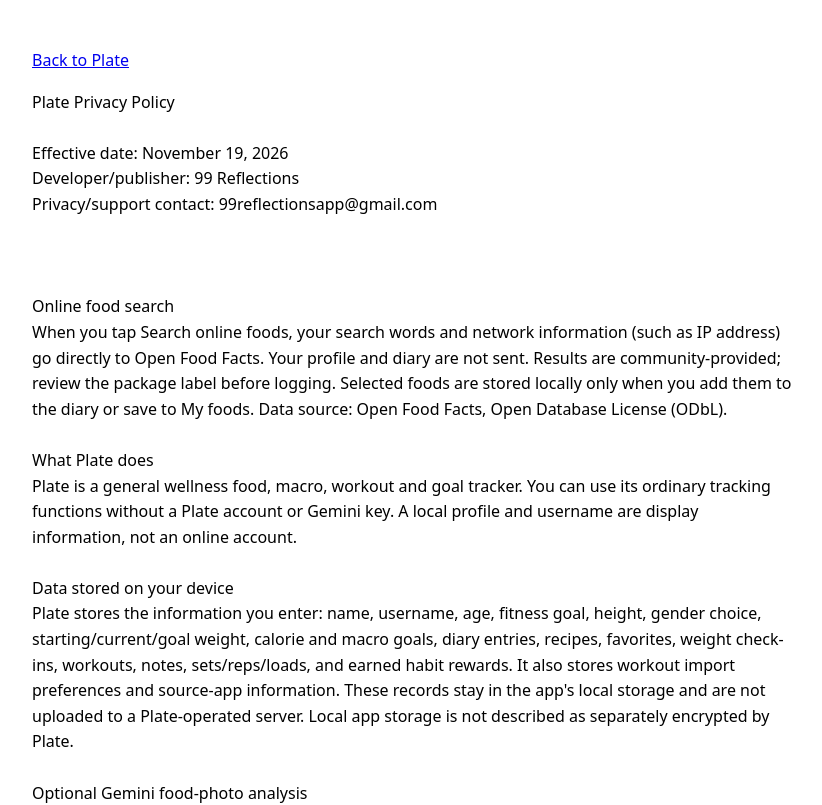
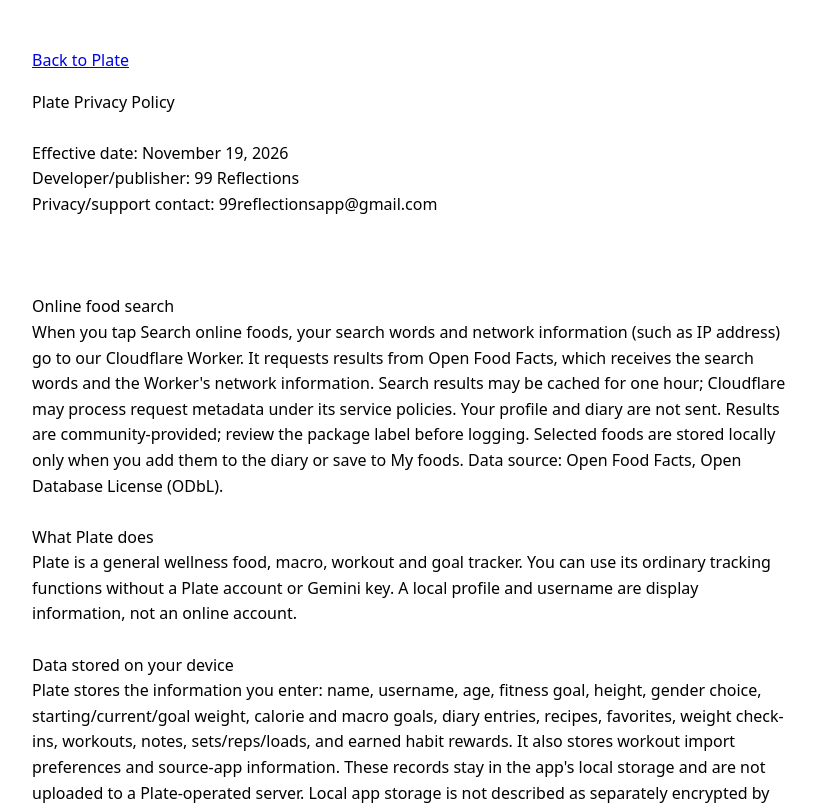
Before and after one commit to nahidbari12/Plate, a plain HTML site: page privacy.html in a window 1280 px wide. Shown: the top 805 px of the page, without its empty margins (228-1050 px from the left). Drawn offline with Linux system fonts and the light colour scheme.

Commit message:
Connect online food search through Plate Cloudflare Worker

```diff
--- a/privacy.html
+++ b/privacy.html
@@ -7,7 +7,7 @@ Privacy/support contact: 99reflectionsapp@gmail.com
 
 
 Online food search
-When you tap Search online foods, your search words and network information (such as IP address) go directly to Open Food Facts. Your profile and diary are not sent. Results are community-provided; review the package label before logging. Selected foods are stored locally only when you add them to the diary or save to My foods. Data source: Open Food Facts, Open Database License (ODbL).
+When you tap Search online foods, your search words and network information (such as IP address) go to our Cloudflare Worker. It requests results from Open Food Facts, which receives the search words and the Worker's network information. Search results may be cached for one hour; Cloudflare may process request metadata under its service policies. Your profile and diary are not sent. Results are community-provided; review the package label before logging. Selected foods are stored locally only when you add them to the diary or save to My foods. Data source: Open Food Facts, Open Database License (ODbL).
 
 What Plate does
 Plate is a general wellness food, macro, workout and goal tracker. You can use its ordinary tracking functions without a Plate account or Gemini key. A local profile and username are display information, not an online account.
```
